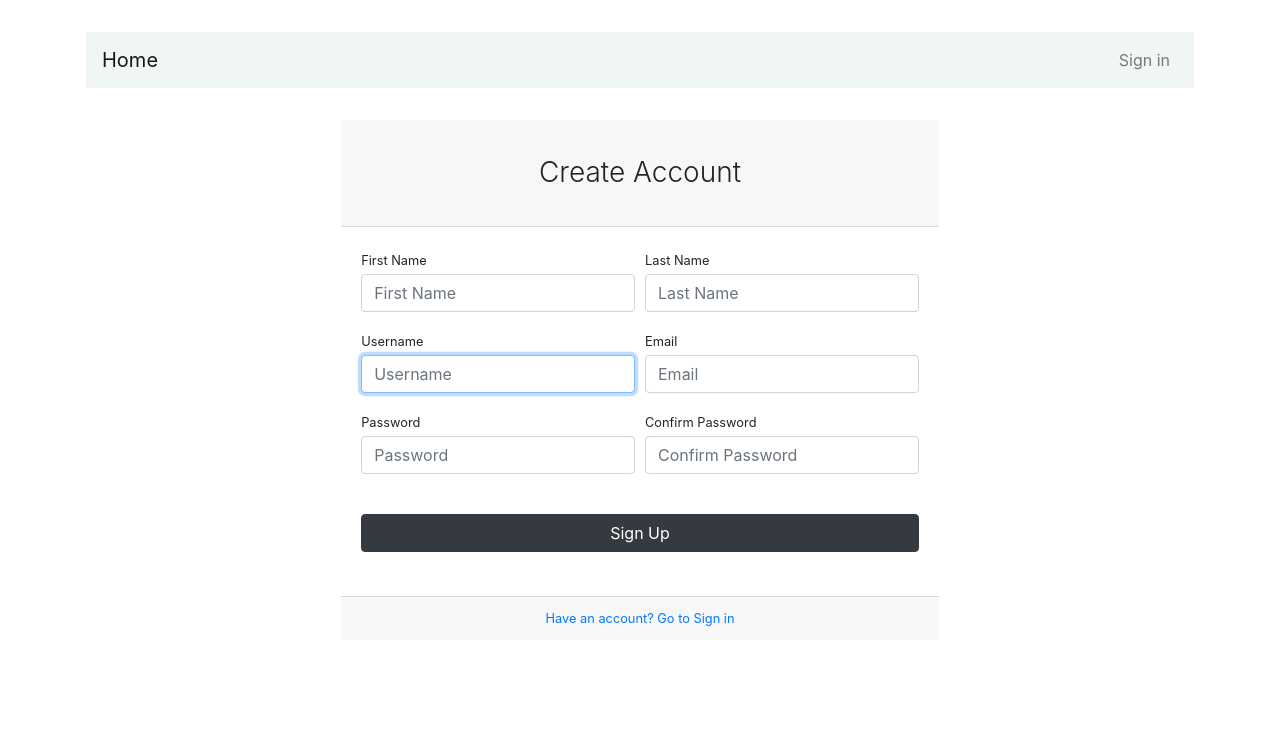
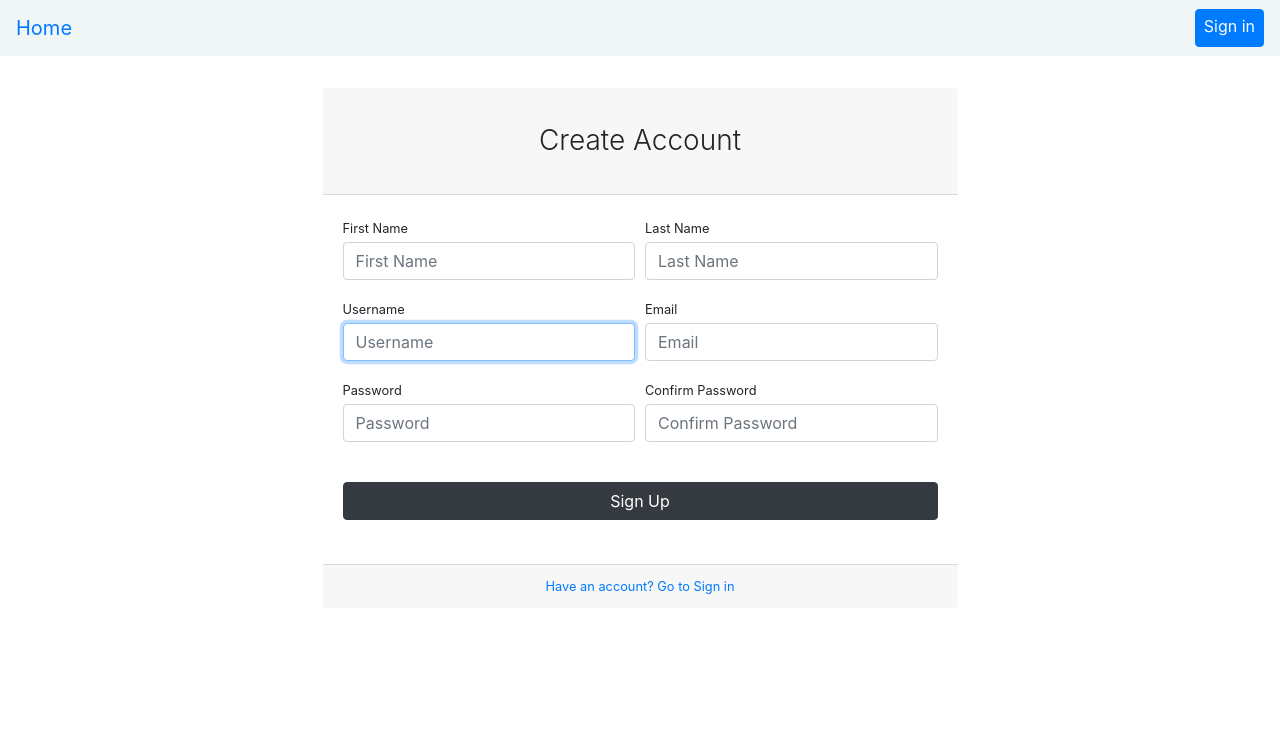
Before and after one commit to Devanshvora03/sales, a Django app: page /register/ in a window 1280 px wide. Shown: the top 735 px of the page. Run offline with Django 3.2, Linux system fonts and the light colour scheme; some libraries are stand-ins or nearby versions.

Commit message:
base and home html pages update
base and home page modification

```diff
--- a/user_management/settings.py
+++ b/user_management/settings.py
@@ -168,3 +168,8 @@ SESSION_COOKIE_AGE = 60 * 60 * 24 * 30
 # https://docs.djangoproject.com/en/3.2/ref/settings/#default-auto-field
 
 DEFAULT_AUTO_FIELD = 'django.db.models.BigAutoField'
+
+
+STATICFILES_DIRS = [
+    BASE_DIR,"static"
+]
--- /dev/null
+++ b/users/static/img/css/home.css
@@ -0,0 +1,3 @@
+@media(min-width){
+
+}
--- a/users/templates/users/base.html
+++ b/users/templates/users/base.html
@@ -1,5 +1,6 @@
 <!doctype html>
 <html lang="en">
+{% load static %}
 <head>
     <!-- Required meta tags -->
     <meta charset="utf-8">
@@ -10,15 +11,17 @@
 
     <!--Font awesome icons -->
 	<link rel="stylesheet" href="https://use.fontawesome.com/releases/v5.8.2/css/all.css" integrity="sha384-oS3vJWv+0UjzBfQzYUhtDYW+Pj2yciDJxpsK1OYPAYjqT085Qq/1cq5FLXAZQ7Ay" crossorigin="anonymous">
+	<link rel="stylesheet" href="{% static 'css/home.css' %}" integrity="sha384-oS3vJWv+0UjzBfQzYUhtDYW+Pj2yciDJxpsK1OYPAYjqT085Qq/1cq5FLXAZQ7Ay" crossorigin="anonymous">
 
     <title>{% block title %} {% endblock %} </title>
 </head>
 <body>
-  <div class="container p-3 my-3">
+  <div class="">
+    {% comment %}container p-3 my-3 {% endcomment %}
     <div class="row">
       <div class="col-md-12">
         <nav class="navbar navbar-expand-md navbar-light " style="background-color: #f0f5f5">
-          <a href="/" class="navbar-brand">Home</a>
+          <a href="/" class="navbar-brand text-primary">Home</a>
             <button type="button" class="navbar-toggler" data-toggle="collapse" data-target="#navbarCollapse">
                 <span class="navbar-toggler-icon"></span>
             </button>
@@ -27,9 +30,9 @@
                   {% if user.is_authenticated %}
                     <a href="{% url 'expense' %}" class="nav-item nav-link">Add Expense</a>
                     <a href="{% url 'users-profile' %}" class="nav-item nav-link">Profile</a>
-                    <a href="{% url 'logout' %}" class="nav-item nav-link">Logout</a>
+                    <a href="{% url 'logout' %}" button class="nav-item nav-link btn btn-primary text-light pt-1">Logout</a>
                   {% else %}
-                    <a href="{% url 'login' %}" class="nav-item nav-link">Sign in</a>
+                    <a href="{% url 'login' %}"button class="nav-item nav-link btn btn-primary text-light pt-1">Sign in</a>
                   {% endif %}
 
                 </div>
```
Also changed, not shown: users/templates/users/home.html (+17 -6 lines), users/static/img/home.jpg (added).
